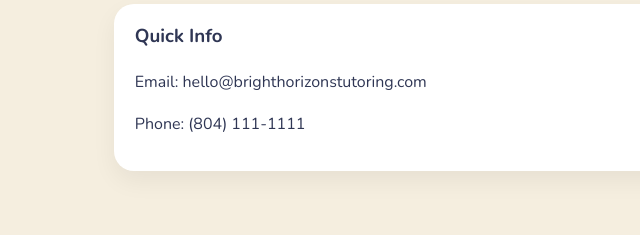
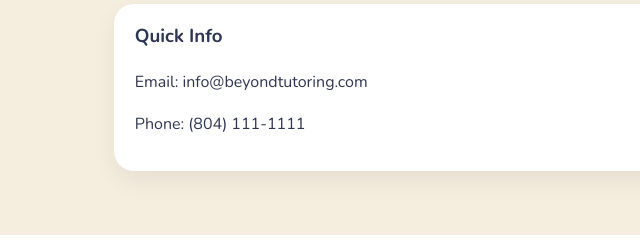
Before and after one commit to nk23903/BrightHorizonsTutoring, a plain HTML site: page contact.html in a window 1280 px wide. Shown: the part 1076-1316 px from the top of the page, 0-640 px from the left. Drawn offline with nearby package versions, Linux system fonts and the light colour scheme.

Commit message:
Update contact.html

```diff
--- a/contact.html
+++ b/contact.html
@@ -93,7 +93,7 @@
 
     <aside class="card" style="margin-top:1.25rem;">
       <h3>Quick Info</h3>
-      <p>Email: hello@brighthorizonstutoring.com</p>
+      <p>Email: info@beyondtutoring.com</p>
       <p>Phone: (804) 111-1111</p>
     </aside>
   </main>
```
